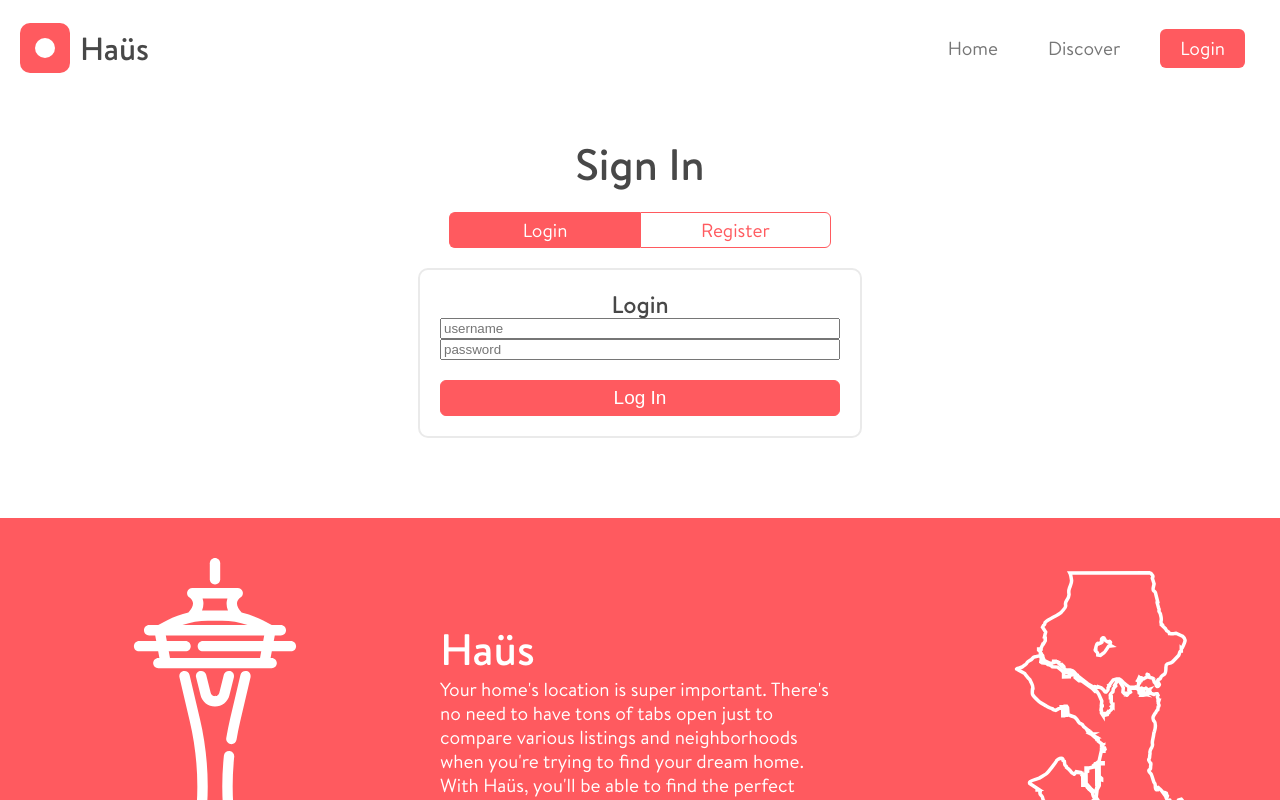
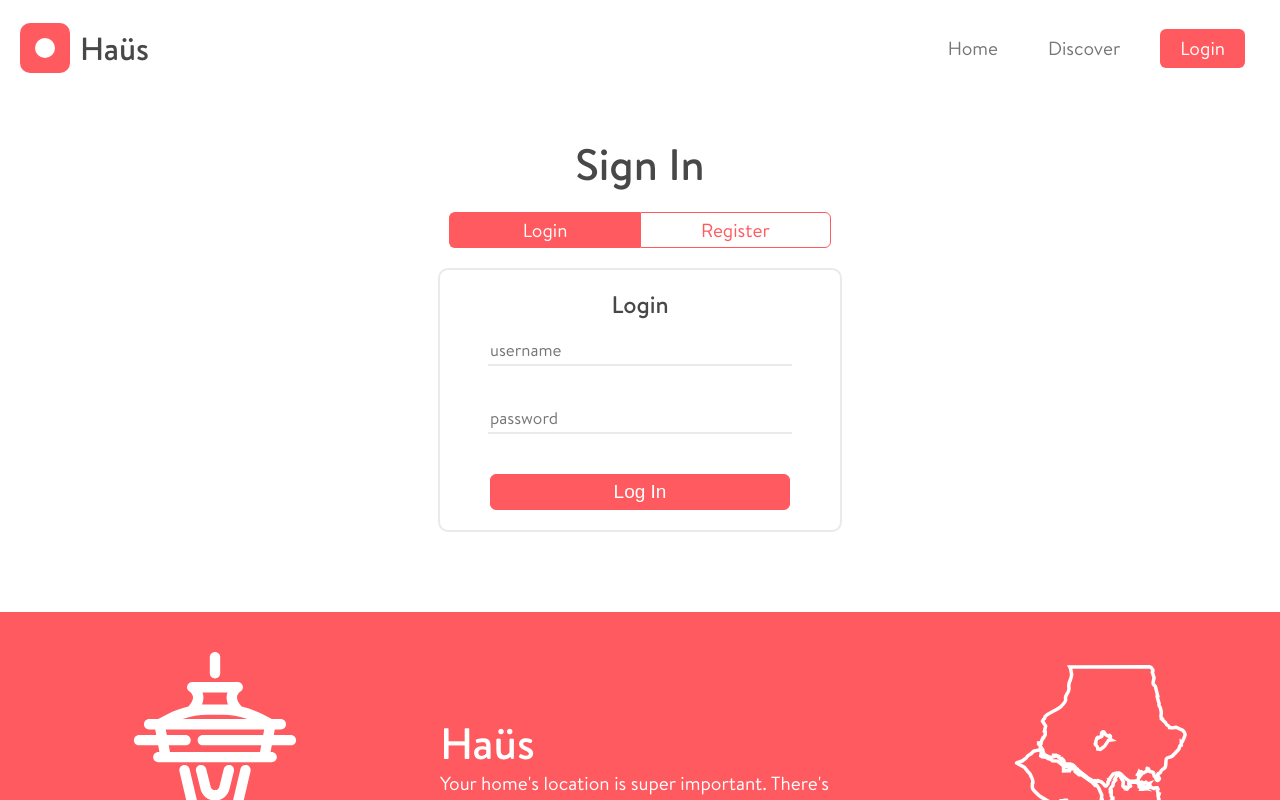
Before and after one commit to kartmanny/haus, a React (Create React App) app: page /haus/login in a window 1280 px wide. Shown: the top 800 px of the page. Built offline with nearby package versions, Linux system fonts and the light colour scheme.

Commit message:
Input components boilerplate

```diff
--- a/src/components/Auth/Login/Login.jsx
+++ b/src/components/Auth/Login/Login.jsx
@@ -2,15 +2,16 @@ import React from 'react';
 import styled from 'styled-components';
 
 import Text from 'components/Text/Text';
+import Input from 'components/Input';
 import styles from 'components/Auth/Login/login.module.scss';
 
 const Container = styled.div`
-  padding: 2rem;
+  padding: 2rem 5rem;
   border: 2px solid var(--seed-border-light);
   border-radius: 1rem;
   display: flex;
   flex-direction: column;
-  min-width: 40rem;
+  min-width: 30rem;
 `;
 
 const SubmitButton = styled.button`
@@ -28,8 +29,8 @@ const LoginForm = () => {
   return (
     <Container>
       <Text type="title3">Login</Text>
-      <input type="text" placeholder="username" />
-      <input type="text" placeholder="password" />
+      <Input name="username" type="text" />
+      <Input name="password" type="password" />
       <SubmitButton>
         <Text type="large" className={styles.loginButton}>
           Log In
--- /dev/null
+++ b/src/components/Input/Input.jsx
@@ -0,0 +1,32 @@
+import React from 'react';
+import styled from 'styled-components';
+
+import Text from 'components/Text';
+import styles from 'components/Input/input.module.scss';
+
+const Container = styled.div`
+  display: flex;
+  flex-direction: column;
+  align-items: center;
+  position: relative;
+  margin: 2rem 0;
+`;
+
+const Input = ({ name, type, ...otherProps }) => {
+  return (
+    <Container>
+      <label className={styles.label} htmlFor={name}>
+        <Text type="regular">{name}</Text>
+      </label>
+      <input
+        className={styles.input}
+        type={type}
+        id={name}
+        name={name}
+        {...otherProps}
+      />
+    </Container>
+  );
+};
+
+export default Input;
--- /dev/null
+++ b/src/components/Input/index.js
@@ -0,0 +1 @@
+export { default } from 'components/Input/Input';
--- /dev/null
+++ b/src/components/Input/input.module.scss
@@ -0,0 +1,15 @@
+.input {
+  font-size: 1.9rem;
+  line-height: 2.4rem;
+  color: var(--seed-text-body);
+  border: 0;
+  border-bottom: 2px solid var(--seed-border-light);
+  outline: none;
+  width: 100%;
+}
+
+.label {
+  position: absolute;
+  bottom: 5px;
+  left: 0;
+}
```
